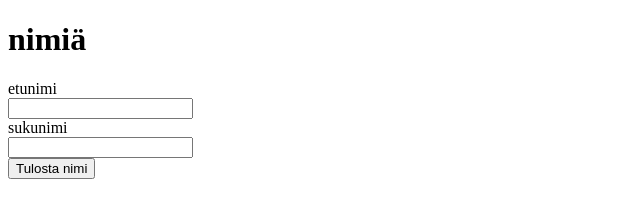
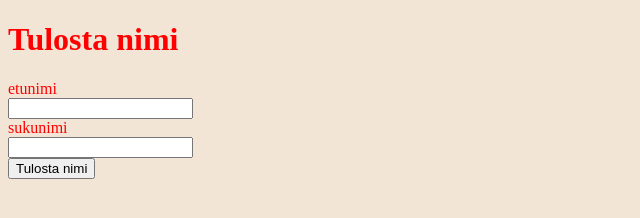
Before and after one commit to Jonssoni/Getting-started1, a plain HTML site: page index.html in a window 1280 px wide. Shown: the whole page, without its empty margins (0-640 px from the left). Drawn offline with Linux system fonts and the light colour scheme.

Commit message:
meneekö läpi?

```diff
--- a/index.html
+++ b/index.html
@@ -4,13 +4,13 @@
     <meta charset="UTF-8">
     <meta http-equiv="X-UA-Compatible" content="IE=edge">
     <meta name="viewport" content="width=device-width, initial-scale=1.0">
+    <link rel="stylesheet" href="./tyylit.css">
     <title>Document</title>
 
     <script src="java.js"></script>
 </head>
 <body>
-    <h1>nimiä</h1>
-
+    <h1>Tulosta nimi</h1>
     <form id="oma">
         etunimi<br>
         <input type="text" id="etunimi"> <br>
@@ -18,7 +18,7 @@
         <input type="text" id="sukunimi"> <br>
         <button type="button" onclick="tulostanimi(oma.etunimi.value, oma.sukunimi.value)">
         Tulosta nimi <br>
-        </button>
+     </button>
     </form>
     <div id="results"></div>
 </body>
--- a/tyylit.css
+++ b/tyylit.css
@@ -0,0 +1,4 @@
+body {
+    background-color: #f3e5d6; /* light brown background */
+    color: #ff0000; /* red font */
+  }
```
